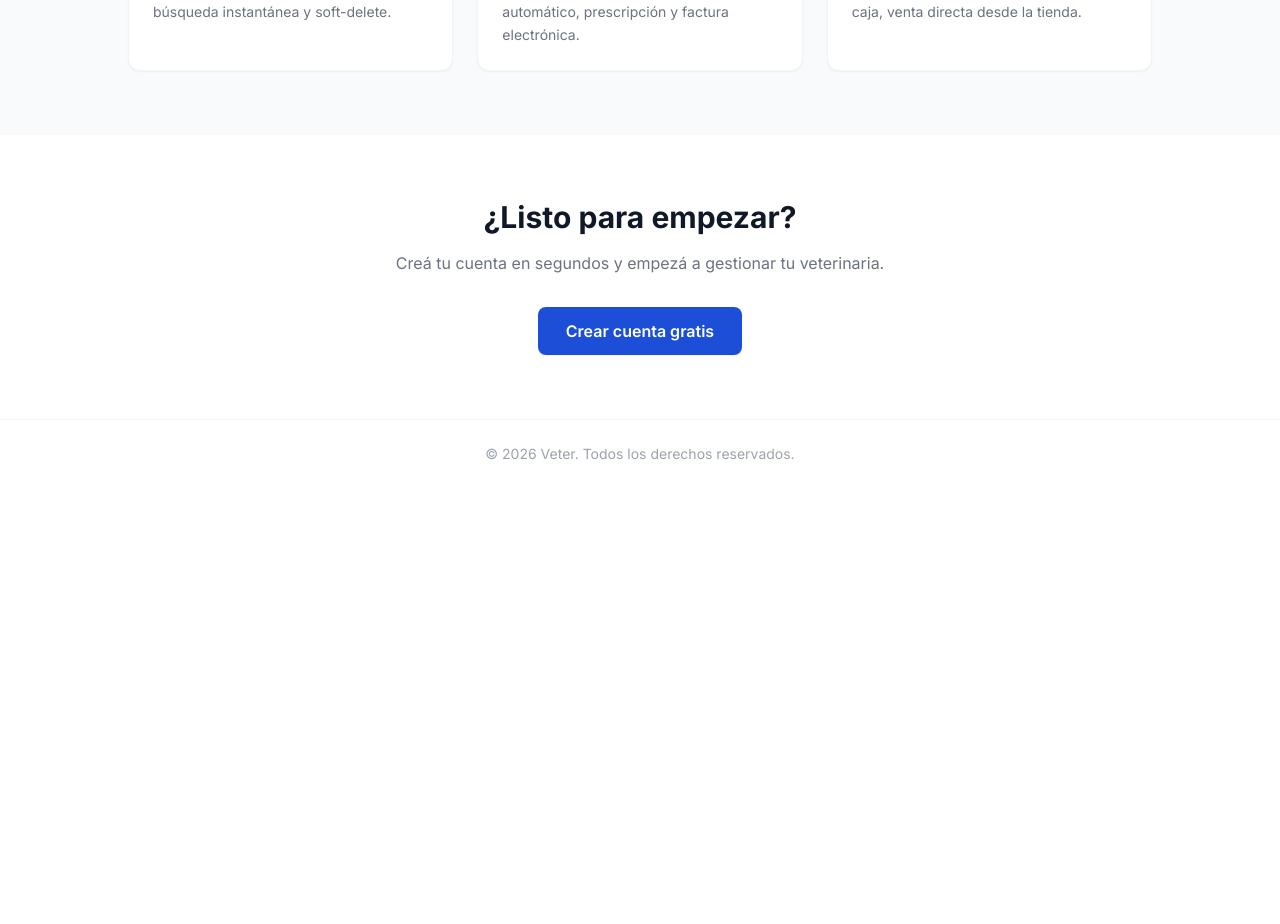
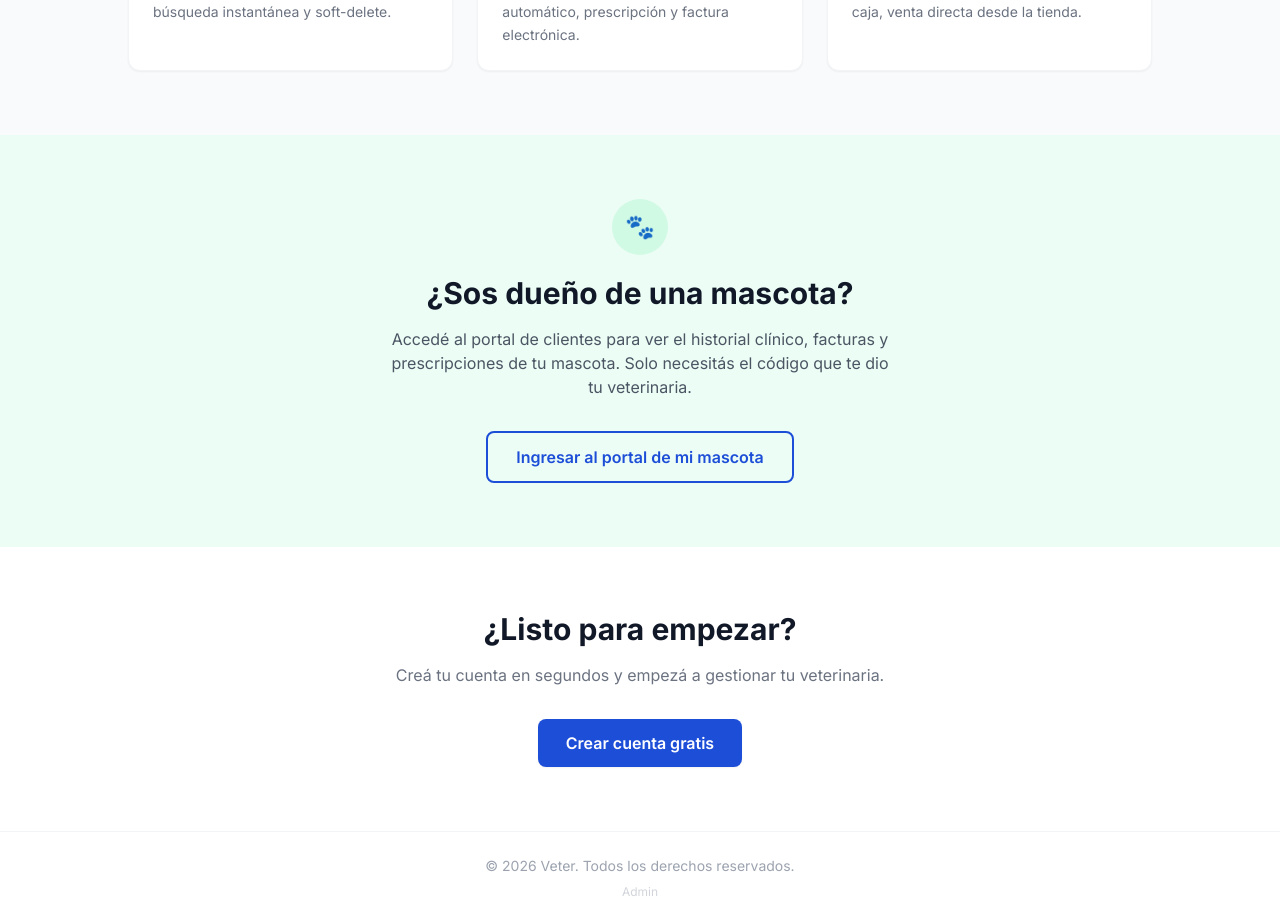
Before and after one commit to pabloacisera/veterinaria-v2-saas, a React (Vite) app in the folder frontend/: page / in a window 1280 px wide. Shown: the part 820-1744 px from the top of the page. Before the commit the page ends 1308 px from the top, so only its background shows below. Built offline with nearby package versions, Linux system fonts and the light colour scheme.

Commit message:
feat(landing): add access islands for client portal and admin (#26)
- Add client portal access island with CTA to /cliente/acceso
- Add discreet admin link in footer (not publicly advertised per product rules)
- 5 new tests for the access islands

Closes TASK-131

```diff
--- a/frontend/src/pages/Landing.tsx
+++ b/frontend/src/pages/Landing.tsx
@@ -82,6 +82,33 @@ export function Landing() {
           </div>
         </section>
 
+        {/* Isla de acceso: Portal de Clientes */}
+        <section className="px-6 py-16 bg-emerald-50">
+          <div className="max-w-3xl mx-auto text-center">
+            <div className="inline-flex items-center justify-center w-14 h-14 rounded-full bg-emerald-100 mb-5">
+              <span className="text-2xl" role="img" aria-label="Mascota">🐾</span>
+            </div>
+            <h2 className="text-2xl md:text-3xl font-bold text-gray-900">
+              ¿Sos dueño de una mascota?
+            </h2>
+            <p className="mt-4 text-gray-600 max-w-lg mx-auto">
+              Accedé al portal de clientes para ver el historial clínico,
+              facturas y prescripciones de tu mascota. Solo necesitás el código
+              que te dio tu veterinaria.
+            </p>
+            <div className="mt-8">
+              <Button
+                variant="outline"
+                size="lg"
+                onClick={() => navigate("/cliente/acceso")}
+                className="border-emerald-300 text-emerald-700 hover:bg-emerald-100"
+              >
+                Ingresar al portal de mi mascota
+              </Button>
+            </div>
+          </div>
+        </section>
+
         <section className="px-6 py-16">
           <div className="max-w-3xl mx-auto text-center">
             <h2 className="text-2xl md:text-3xl font-bold text-gray-900">
@@ -100,8 +127,18 @@ export function Landing() {
       </main>
 
       <footer className="px-6 py-6 border-t border-gray-100">
-        <div className="max-w-6xl mx-auto text-center text-sm text-gray-400">
-          &copy; {new Date().getFullYear()} Veter. Todos los derechos reservados.
+        <div className="max-w-6xl mx-auto flex flex-col items-center gap-2">
+          <span className="text-sm text-gray-400">
+            &copy; {new Date().getFullYear()} Veter. Todos los derechos reservados.
+          </span>
+          {/* Link discreto al admin — no enlazado públicamente, solo visible en footer */}
+          <a
+            href="/access_role/admin/developer"
+            className="text-xs text-gray-300 hover:text-gray-400 transition-colors"
+            aria-label="Acceso administrador"
+          >
+            Admin
+          </a>
         </div>
       </footer>
     </div>
```
Also changed, not shown: 1 other file (tests, documents, lock files or other folders).
